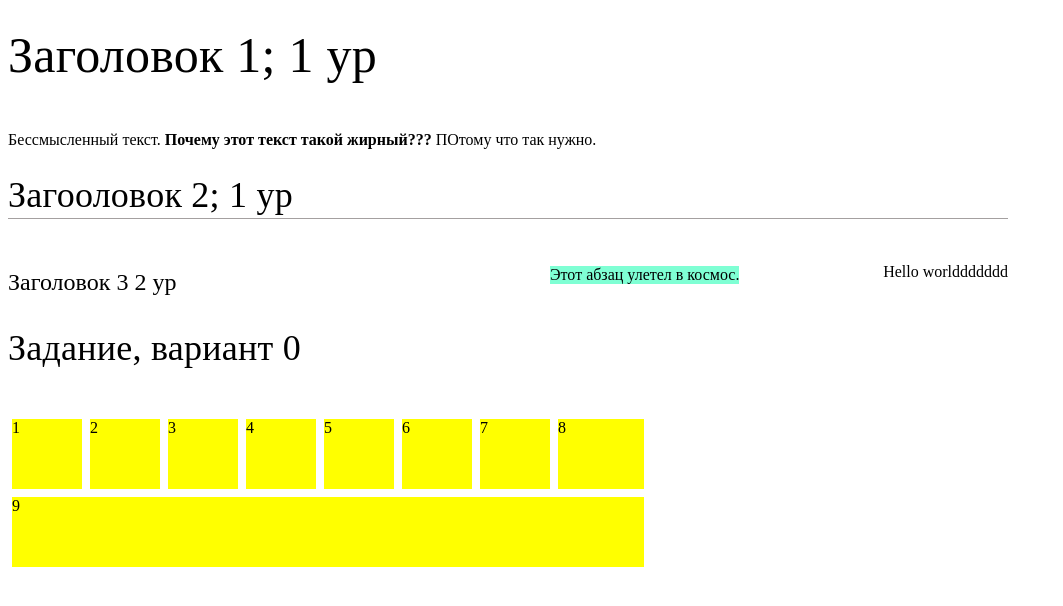
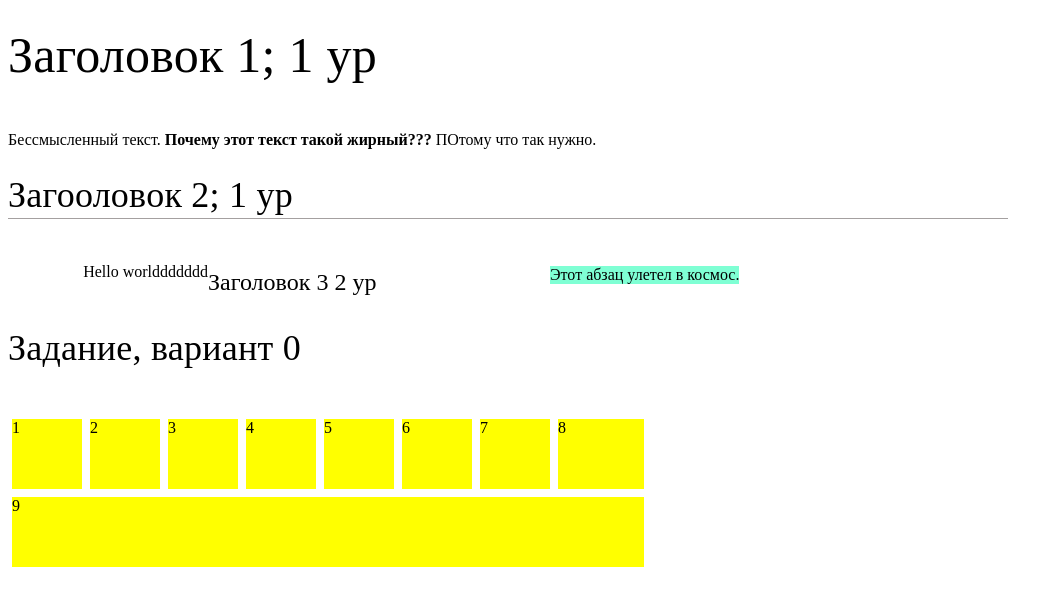
Before and after one commit to Serhii-Bondarenko-nure/ITeh-lr2, a plain HTML site: page index.html in a window 1280 px wide. Shown: the whole page, without its empty margins (0-1063 px from the left). Drawn offline with Linux system fonts and the light colour scheme.

Commit message:
Commit 4

```diff
--- a/style.css
+++ b/style.css
@@ -29,7 +29,7 @@ h2 {
 }
 
 .hdiv {
-    float: right;
+    float: left;
 }
 
 
```
